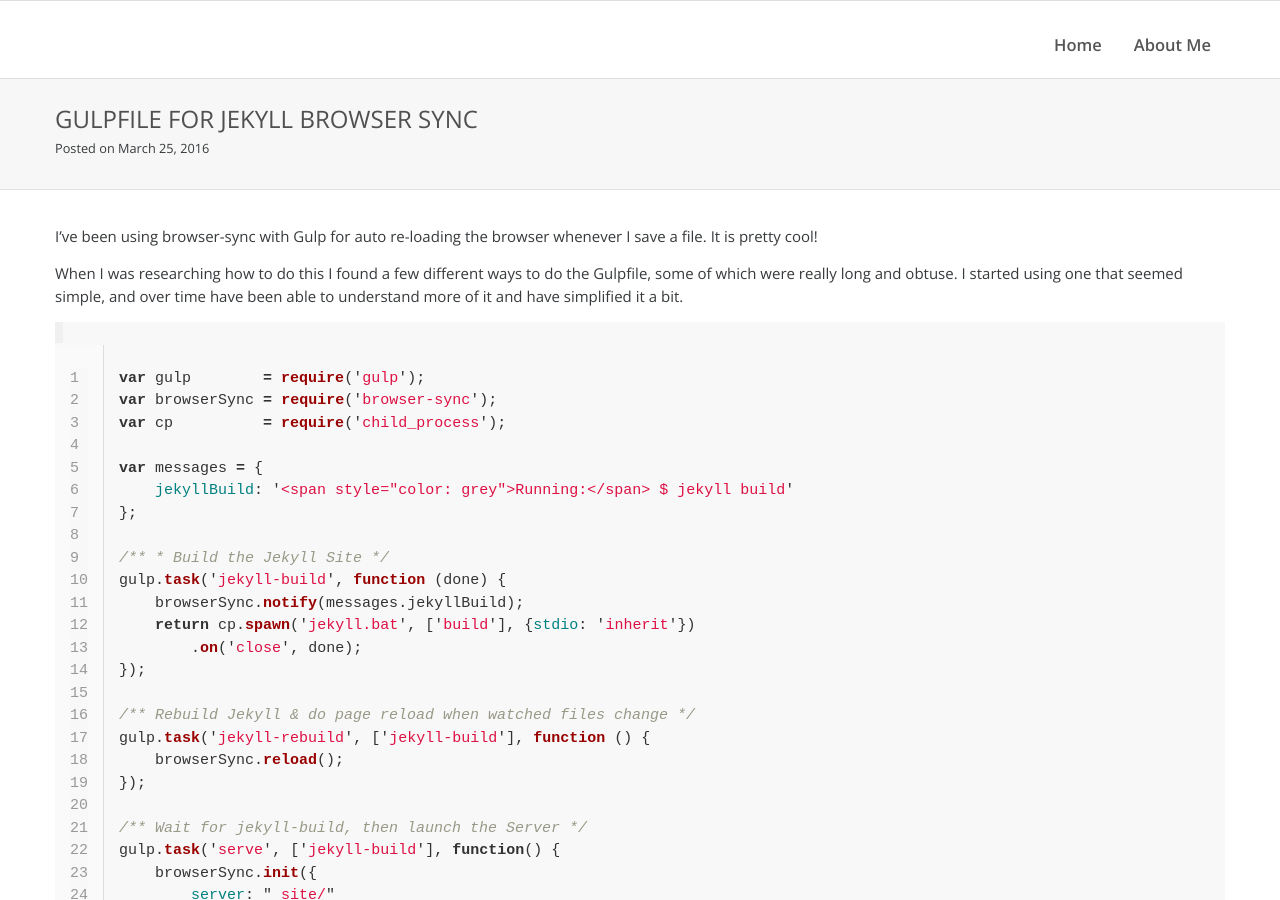
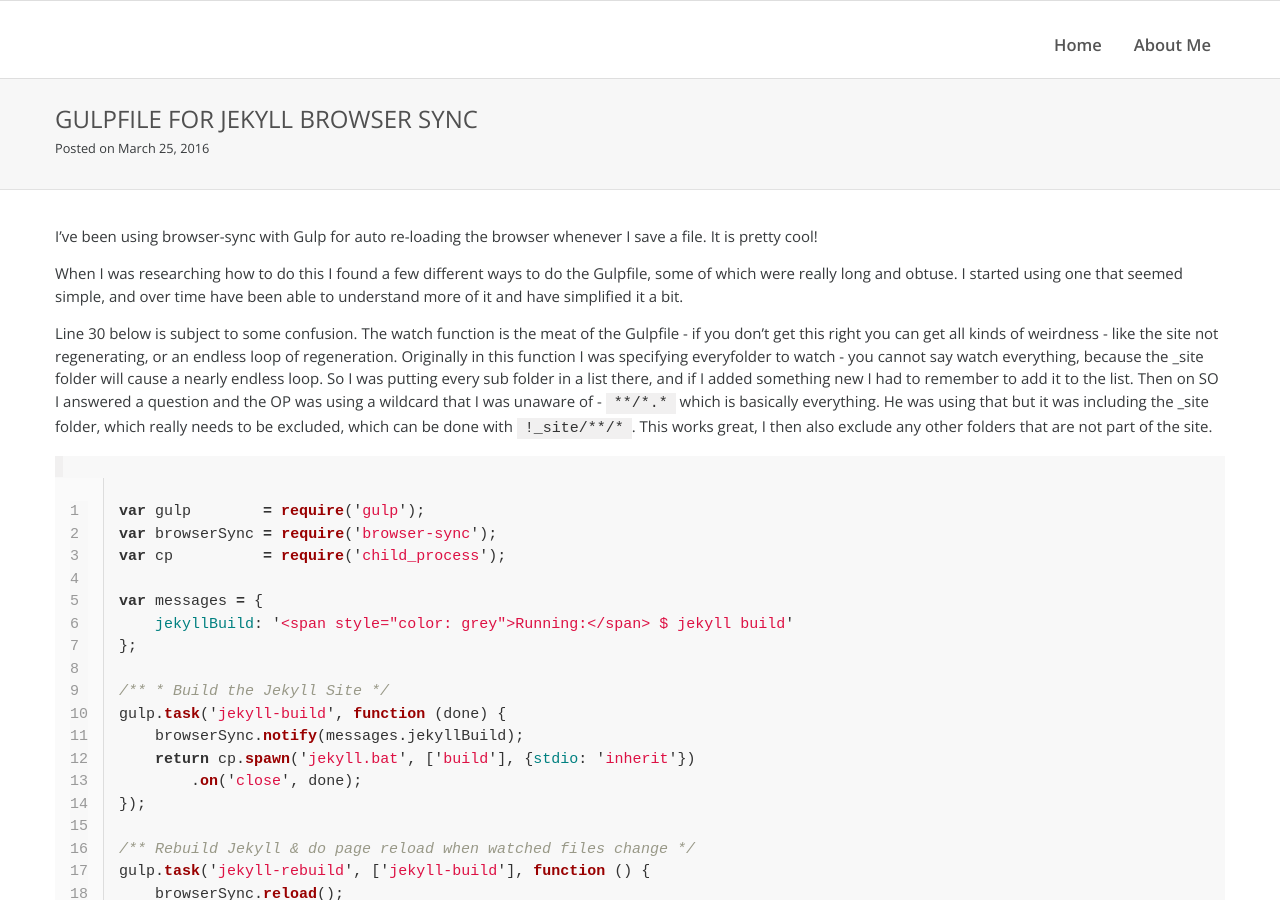
Before and after one commit to rdyar/rdyar.github.io, a Jekyll site: the page built from _posts/2016-03-25-gulpfile-for-jekyll-browser-sync.md, in a window 1280 px wide and 900 px high. Built offline with Jekyll 4.4.1, drawn with Linux system fonts in a browser that asks for light colours.

Commit message:
Update 2016-03-25-gulpfile-for-jekyll-browser-sync.md

```diff
--- a/_posts/2016-03-25-gulpfile-for-jekyll-browser-sync.md
+++ b/_posts/2016-03-25-gulpfile-for-jekyll-browser-sync.md
@@ -3,6 +3,8 @@
 I've been using browser-sync with Gulp for auto re-loading the browser whenever I save a file. It is pretty cool!
 
 When I was researching how to do this I found a few different ways to do the Gulpfile, some of which were really long and obtuse. I started using one that seemed simple, and over time have been able to understand more of it and have simplified it a bit.
+
+Line 30 below is subject to some confusion. The watch function is the meat of the Gulpfile - if you don't get this right you can get all kinds of weirdness - like the site not regenerating, or an endless loop of regeneration. Originally in this function I was specifying everyfolder to watch - you cannot say watch everything, because the _site folder will cause a nearly endless loop. So I was putting every sub folder in a list there, and if I added something new I had to remember to add it to the list. Then on SO I answered a question and the OP was using a wildcard that I was unaware of - `**/*.*` which is basically everything. He was using that but it was including the _site folder, which really needs to be excluded, which can be done with `!_site/**/*`. This works great, I then also exclude any other folders that are not part of the site.
 
  {% highlight javascript linenos %}
 var gulp        = require('gulp');
```
